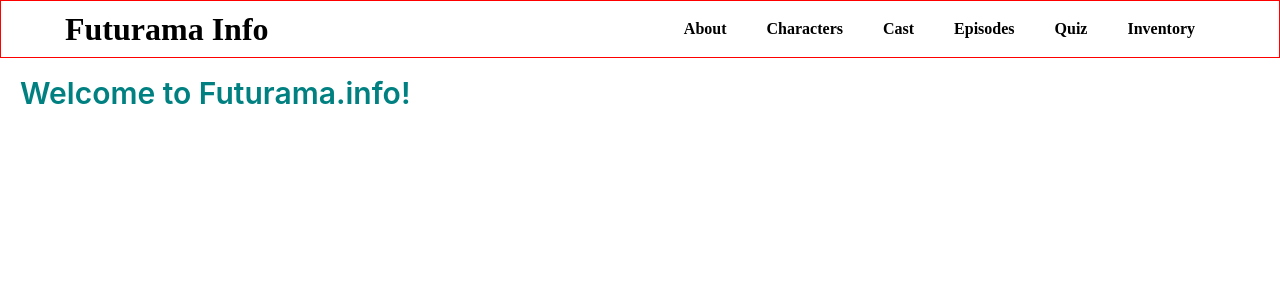
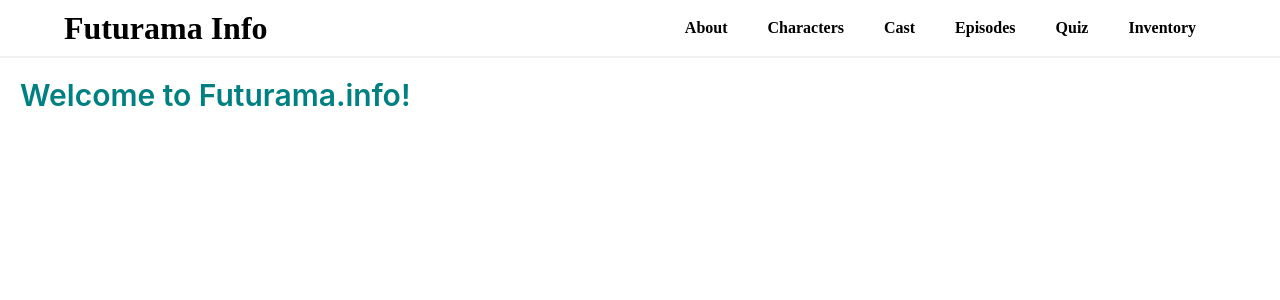
Before and after one commit to dahhnym/futurama.info.com, a Next.js app: page / in a window 1280 px wide. Shown: the top 300 px of the page. Built offline with nearby package versions, Linux system fonts and the light colour scheme.

Commit message:
💄 give nav bar fixed-position at top

```diff
--- a/src/components/layouts/Layout.tsx
+++ b/src/components/layouts/Layout.tsx
@@ -6,9 +6,11 @@
   return (
       <div>
         <Navigation />
+        <div>
         <Main>
             { children }
         </Main>
+        </div>
       </div>
   )
 }
@@ -17,4 +19,6 @@
     padding: 20px;
     max-width: 1580px;
     margin: 0 auto;
+    position: relative;
+    top: 60px;
 `
--- a/src/components/layouts/Navigation.tsx
+++ b/src/components/layouts/Navigation.tsx
@@ -1,7 +1,6 @@
 import Link from "next/link";
 import styled from "@emotion/styled";
 import { ROUTES } from "../../constants";
-import { css } from "@emotion/css";
 
 interface ROUTE {
   ID: number;
@@ -11,10 +10,11 @@
 }
 
 export const Navigation = () => {
-  return (
-    <header>
+
+    return (
+    <Header>
       <NavContainer>
-        <Title href="/">Futurama Info</Title>
+        <Title href="/"><a>Futurama Info</a></Title>
         <Nav>
           {ROUTES.map((routeObject: ROUTE) => {
             return (
@@ -41,18 +41,25 @@
           })}
         </Nav>
       </NavContainer>
-    </header>
+    </Header>
   );
 };
 
+const Header = styled.header`
+    position: fixed;
+    top: 0;
+    width: 100%;
+    background-color: #fff;
+    z-index: 100;
+`
 
 const NavContainer = styled.nav`
-    border: solid 1px red;
     display: flex;
     justify-content: space-between;
     align-items: center;
     padding: 0 5vw;
     min-width: min-content;
+    border-bottom: solid 2px #f2f2f2;
 `
 const Title = styled.a`
     font-size: 2rem;
```
Lines whose indentation alone changed are shown as unchanged.
